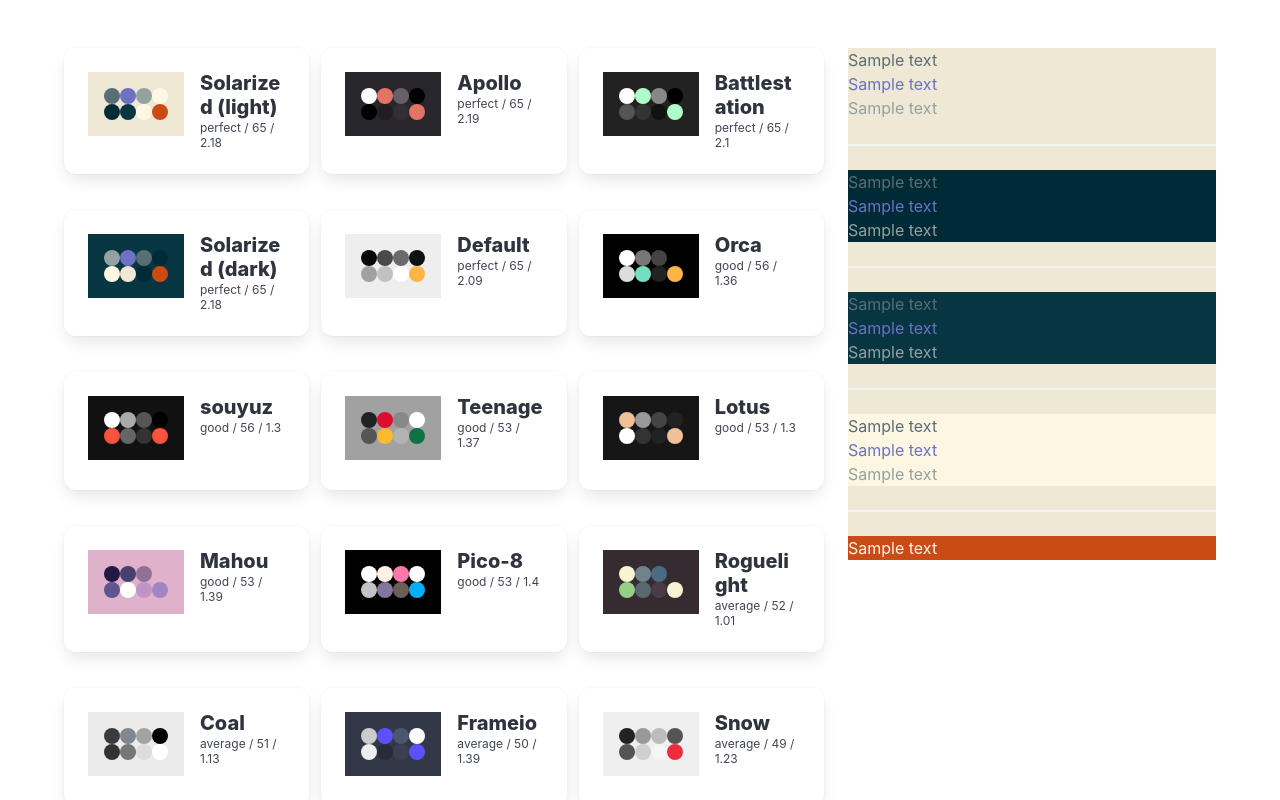
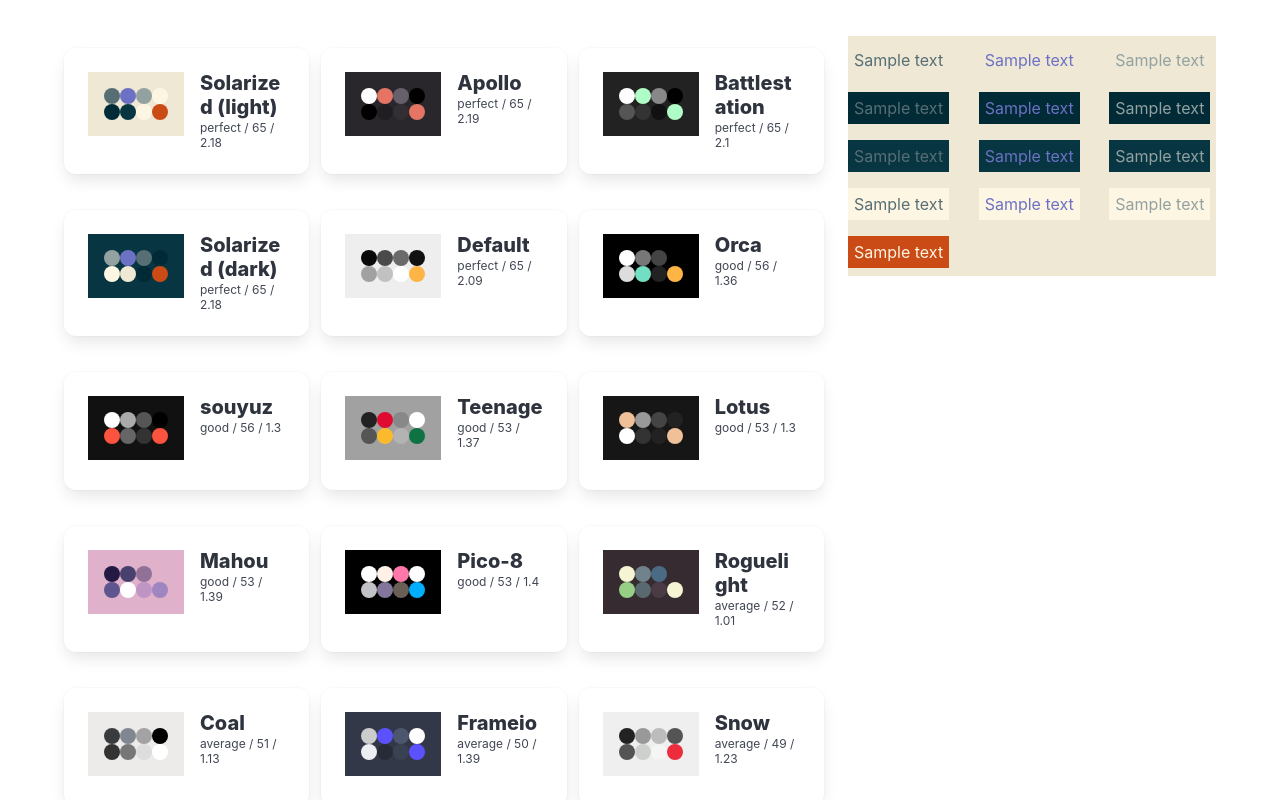
Before and after one commit to madeso/color-theme-explorer, a React (Vite) app: page / in a window 1280 px wide. Both pictures are taken after a click on the link "Solarized (light)". Shown: the top 800 px of the page. Built offline with nearby package versions, Linux system fonts and the light colour scheme.

Commit message:
Update right panel

```diff
--- a/src/App.tsx
+++ b/src/App.tsx
@@ -146,21 +146,22 @@
 }
 
 const ThemeDisplay = ({theme}: {theme: NamedTheme}) =>
-  <div className='window' style={{
+  <div style={{
     backgroundColor: theme.theme.background
   }}>
     {
-      color_combos(theme.theme).map((arr, ind) => <>
-        {ind !== 0 && <hr />}
-        {arr.map(c => <Display f={c.f} b={c.b}/>)}
-      </>)
+      color_combos(theme.theme).map((arr, ind) => <div key={ind} className='columns'>
+        {arr.map((c, ci) => <Display key={ci} f={c.f} b={c.b}/>)}
+      </div>)
     }
   </div>;
 
 const Display = (props: {f: string, b: string}) =>
-  <div className='display' style={{
+  <div className='column is-one-third'>
+    <span style={{
+      padding: "6px",
     backgroundColor: props.b,
     color: props.f
-  }}>Sample text</div>;
+  }}>Sample text</span></div>;
 
 export default App
```
